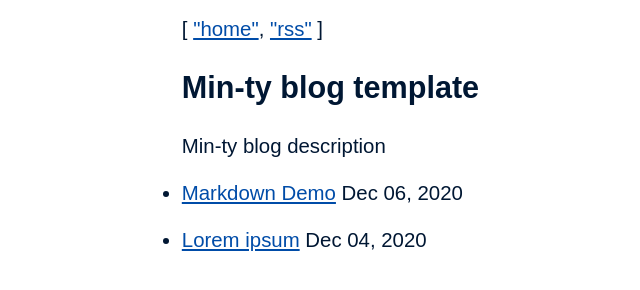
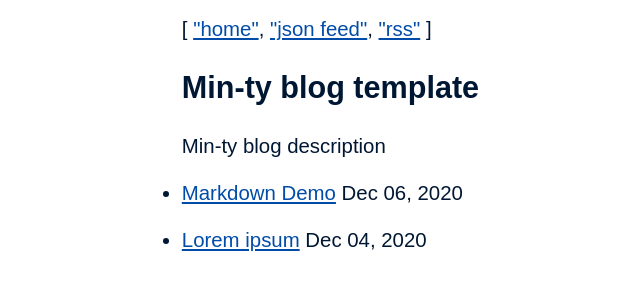
Before and after one commit to chud-uk/min-ty, an Eleventy site: page src/index.njk in a window 1280 px wide. Shown: the whole page, without its empty margins (151-791 px from the left). Built offline with nearby package versions, Linux system fonts and the light colour scheme; Eleventy itself is replaced by a stand-in of ours; files that its build step writes are made by us from their sources; what markdown-it-image-lazy-loading would draw is missing.

Commit message:
add link to json feed

```diff
--- a/src/_includes/_layouts/base.njk
+++ b/src/_includes/_layouts/base.njk
@@ -75,6 +75,7 @@
       <nav>
         <span aria-hidden="true">[ </span>
         <a href="{{ '/' | url }}">"home"</a><span aria-hidden="true">, </span>
+        <a href="{{ metadata.jsonFeedPath | url }}">"json feed"</a><span aria-hidden="true">, </span>
         <a href="{{ metadata.xmlFeedPath | url }}">"rss"</a><span aria-hidden="true"> ]</span>
       </nav>
     </header>
```
